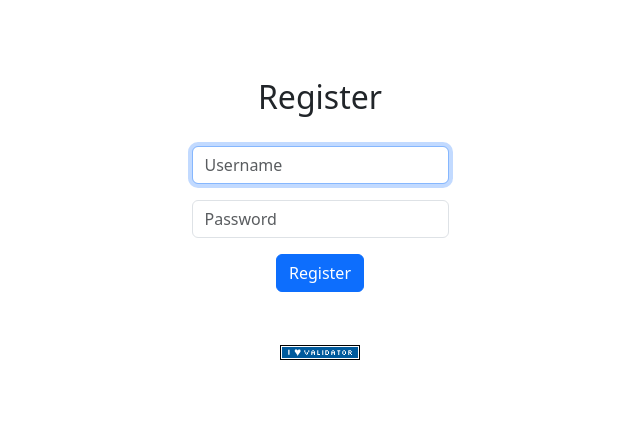
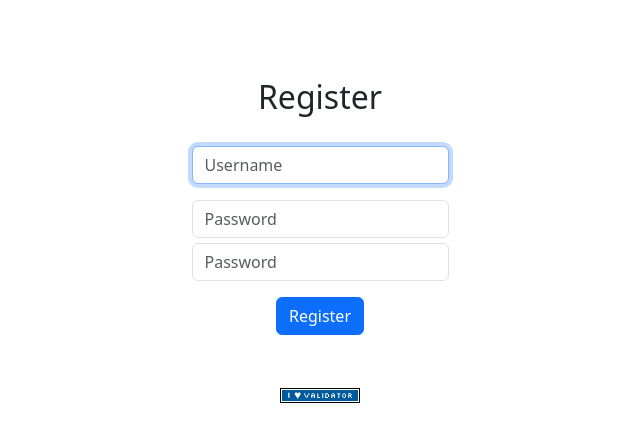
Before and after one commit to abdalla-diaai/finance, a Flask app: page /register in a window 1280 px wide. Shown: the part 76-518 px from the top of the page, without its empty margins (320-960 px from the left). Run offline with Flask 3, Linux system fonts and the light colour scheme.

Commit message:
added password confirmation in registration page.

```diff
--- a/app.py
+++ b/app.py
@@ -195,21 +195,28 @@ def quote():
 @app.route("/register", methods=["GET", "POST"])
 def register():
     """Register user"""
-    success = False
     if request.method == "POST":
         username = request.form.get("username")
-        hash = generate_password_hash(request.form.get("password"))
-        with sqlite3.connect("finance.db") as db:
-            # handle error in registration
-            try:
-                db.execute("INSERT INTO users (username, hash) VALUES(?, ?)", (username, hash))
-                success = True
-                flash(f"Successfully registered!", category="success")
-                return render_template("register.html")
+        password1 = request.form.get("password")
+        password2 = request.form.get("confirmation")
+        if username == " " or hash == " ":
+            flash(f"Username and password are required", category="warning")
+            return apology("TODO")
 
-            except sqlite3.IntegrityError:
-                flash(f"Username already exists!", category="warning")
-                return render_template("register.html")
+        elif password1 != password2:
+            flash(f"Password does not match", category="warning")
+            return apology("TODO")
+
+        else:
+            with sqlite3.connect("finance.db") as db:
+                # handle error in registration
+                try:
+                    db.execute("INSERT INTO users (username, hash) VALUES(?, ?)", (username, generate_password_hash(password1)))
+                    flash(f"Successfully registered!", category="success")
+                    return render_template("register.html")
+
+                except sqlite3.IntegrityError:
+                    return apology("TODO")
     return render_template("register.html")
 
 @app.route("/sell", methods=["GET", "POST"])
--- a/templates/login.html
+++ b/templates/login.html
@@ -8,10 +8,10 @@
     <h2>Log in</h2>
     <form action="/login" method="post">
         <div class="mb-3">
-            <input autocomplete="off" autofocus class="form-control mx-auto w-auto" name="username" placeholder="Username" type="text">
+            <input autocomplete="off" autofocus class="form-control mx-auto w-auto" name="username" placeholder="Username" type="text" required>
         </div>
         <div class="mb-3">
-            <input class="form-control mx-auto w-auto" name="password" placeholder="Password" type="password">
+            <input class="form-control mx-auto w-auto" name="password" placeholder="Password" type="password" required>
         </div>
         <button class="btn btn-primary" type="submit">Log In</button>
     </form>
--- a/templates/register.html
+++ b/templates/register.html
@@ -7,10 +7,11 @@
     <h2>Register</h2>
     <form action="/register" method="post">
         <div class="mb-3">
-            <input autocomplete="off" autofocus class="form-control mx-auto w-auto" name="username" placeholder="Username" type="text">
+            <input autocomplete="off" autofocus class="form-control mx-auto w-auto" name="username" placeholder="Username" type="text" required>
         </div>
         <div class="mb-3">
-            <input class="form-control mx-auto w-auto" name="password" placeholder="Password" type="password">
+            <input class="form-control mx-auto w-auto" name="password" placeholder="Password" type="password" required>
+            <input class="form-control mx-auto w-auto" name="confirmation" placeholder="Password" type="password" required>
         </div>
         <button class="btn btn-primary" type="submit">Register</button>
     </form>
```
Also changed, not shown: finance.db, 1 other file.
